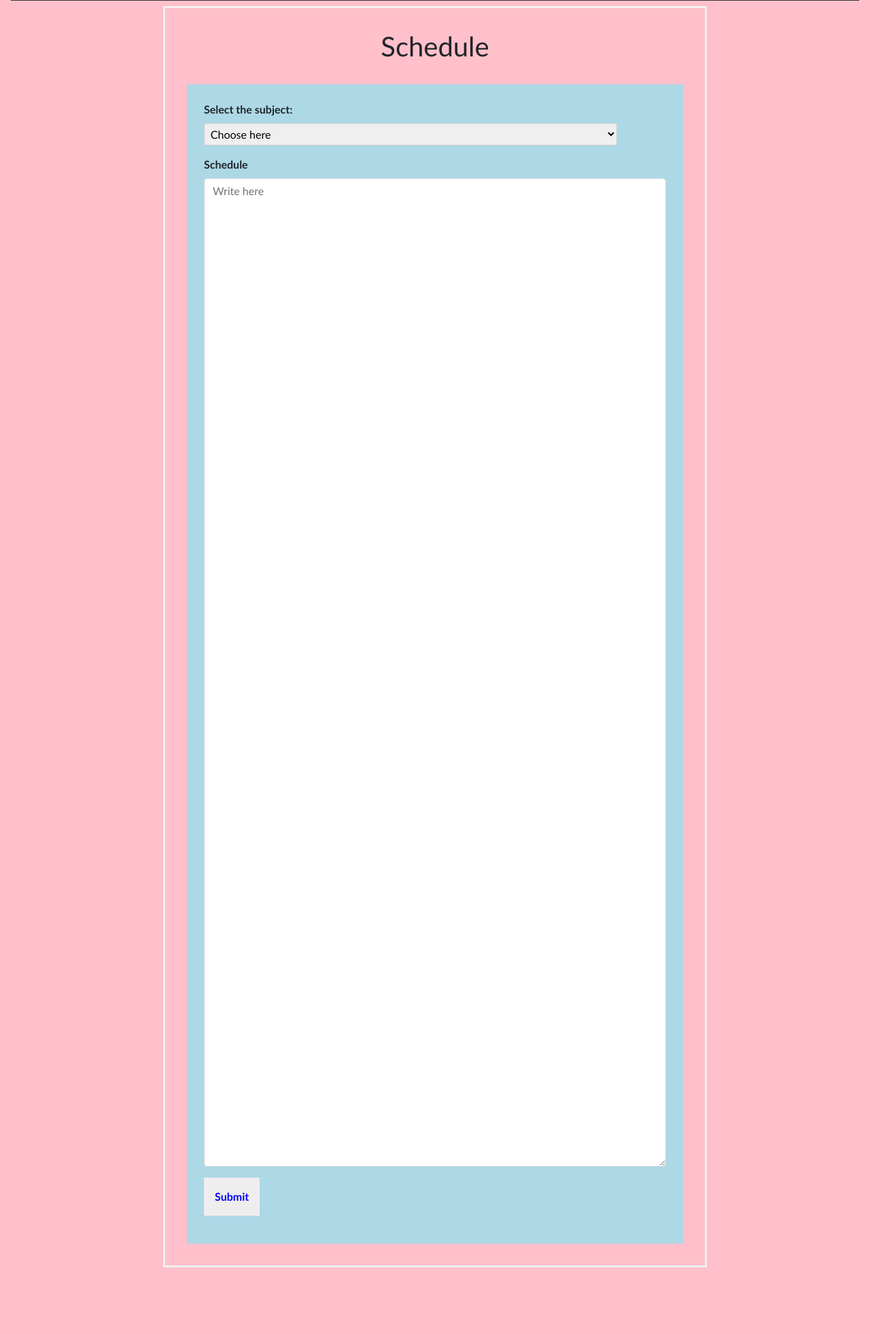
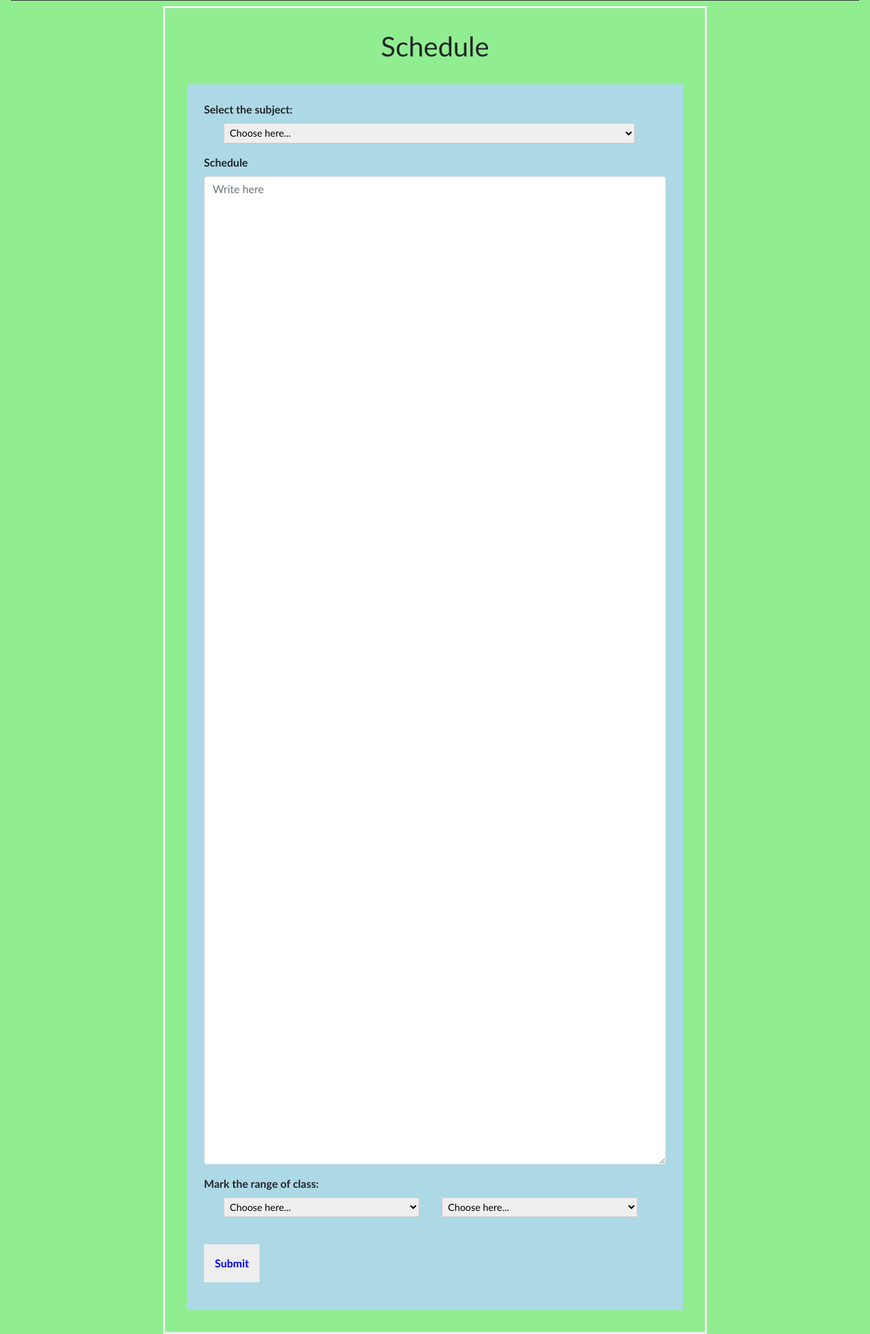
Before and after one commit to chaitanyaKaushal/2ndDecimal, a Flask app: template templates/schedule.html in a window 1280 px wide. Shown: the part 59-2021 px from the top of the page at 68% size. Before the commit the page ends 1923 px from the top, so only its background shows below. Run offline with Flask 2, Linux system fonts and the light colour scheme; the template is opened without the code that fills it, so the values that code supplies are empty; some libraries are stand-ins or nearby versions.

Commit message:
teacher form page completed.

```diff
--- a/static/css/form_css.css
+++ b/static/css/form_css.css
@@ -1,6 +1,6 @@
 .form_body{
     font-family: Calibri, Helvetica, sans-serif;
-    background-color: pink;
+    background-color: lightgreen;
 }
 
 button:hover {
@@ -47,10 +47,34 @@ form {
   text-align: center;
 }
 
-select {
+.l3 {
+  padding: 0;
+  font-weight: bold;
+  text-align: center;
+}
+
+.s1 {
   margin-left: 2em;
   float: center;
-  width: 38em;
+  width: 42em;
+  border: 1px solid #ccc;
+  font-size: 0.9em;
+  padding: 0.3em;
+}
+
+.s2 {
+  margin-left: 2em;
+  float: center;
+  width: 20em;
+  border: 1px solid #ccc;
+  font-size: 0.9em;
+  padding: 0.3em;
+}
+
+.s3 {
+  margin-left: 2em;
+  float: center;
+  width: 20em;
   border: 1px solid #ccc;
   font-size: 0.9em;
   padding: 0.3em;
--- a/templates/form_layout.html
+++ b/templates/form_layout.html
@@ -37,8 +37,8 @@
         <div class="container1">
             <p>
                 <label class="l1">Select the subject:  </label>
-                <select>
-                    <option selected="selected">Choose here</option>
+                <select class="s1">
+                    <option selected="selected">Choose here...</option>
                     {% for subject in subjects %}
                         <option >{{subject["course_name"]}}</option>
                     {% endfor %}
@@ -49,6 +49,28 @@
                 <label class="l2">{% block text %}{% endblock %} </label>
                 <textarea class="form-control" required name="blog" id="summernote" placeholder="Write here" id="exampleFormControlTextarea1" rows="60"></textarea>
             </p>
+
+            <p>
+                <label class="l3">Mark the range of class: </label> <br>
+                <select class="s2">
+                    <option selected="selected">Choose here...</option>
+                    <option >1</option>
+                    <option >2</option>
+                    <option >3</option>
+                    <option >4</option>
+                </select>
+
+                <select class="s3">
+                    <option selected="selected">Choose here...</option>
+                    <option >4</option>
+                    <option >5</option>
+                    <option >6</option>
+                    <option >7</option>
+                </select>
+
+            </p>
+
+            <br>
 
             <p>
                 <button type="Submit">Submit</button>
```
